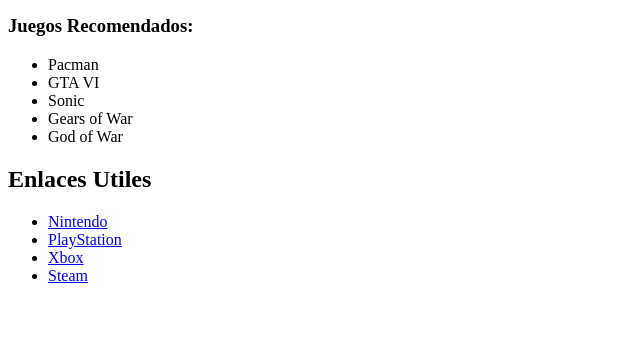
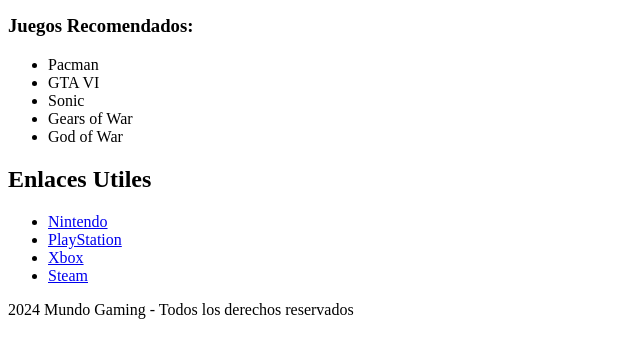
Before and after one commit to CesarGiovani/cesargiovani.github.io, a plain HTML site: page index.html in a window 1280 px wide. Shown: the part 240-598 px from the top of the page, without its empty margins (0-640 px from the left). Drawn offline with Linux system fonts and the light colour scheme.

Commit message:
Se agrega footer

```diff
--- a/index.html
+++ b/index.html
@@ -61,5 +61,8 @@
             </ul>
         </section>
     </main>
+    <footer>
+        <p>2024 Mundo Gaming - Todos los derechos reservados</p>
+    </footer>
 </body>
 </html>
```
